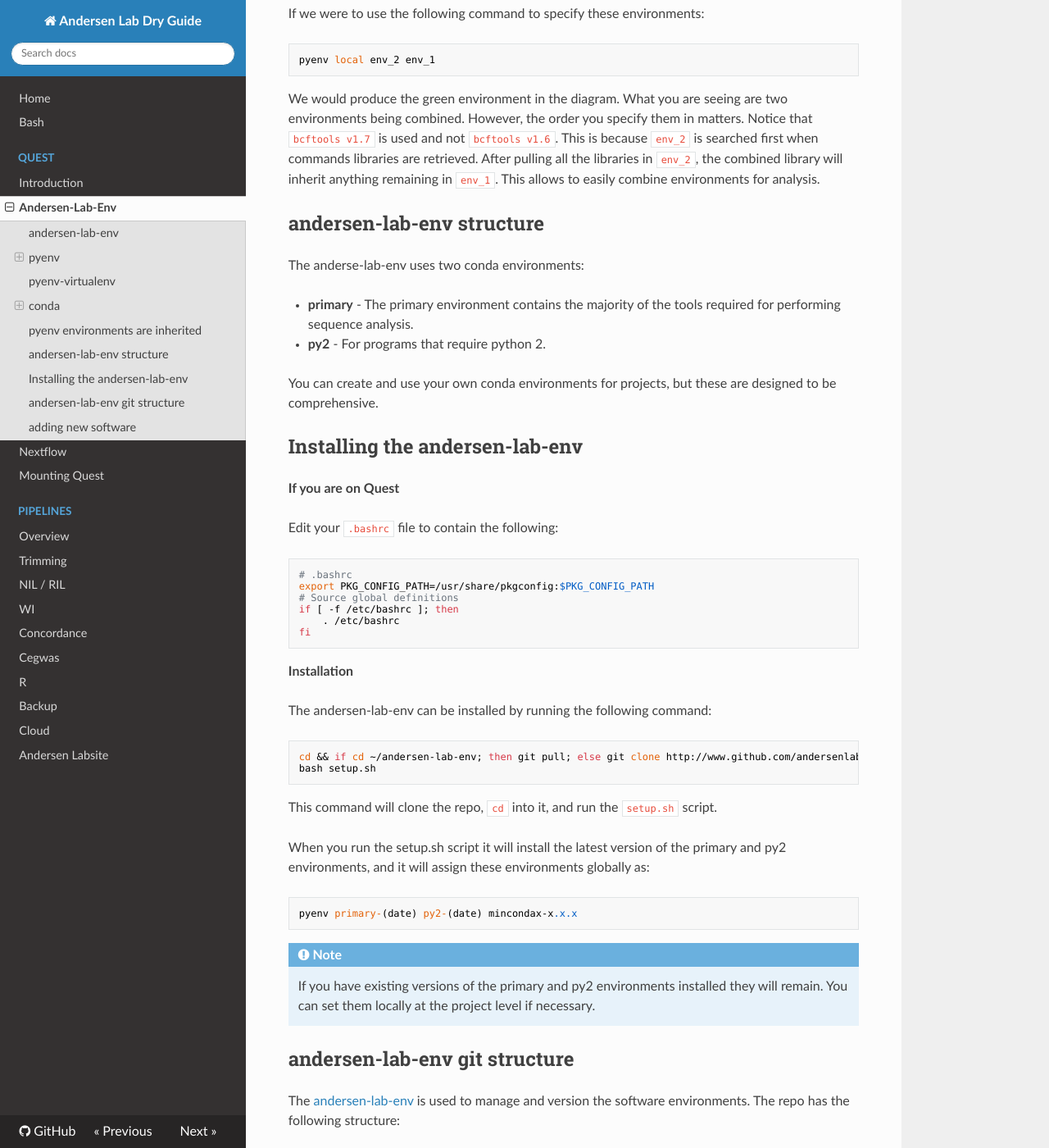
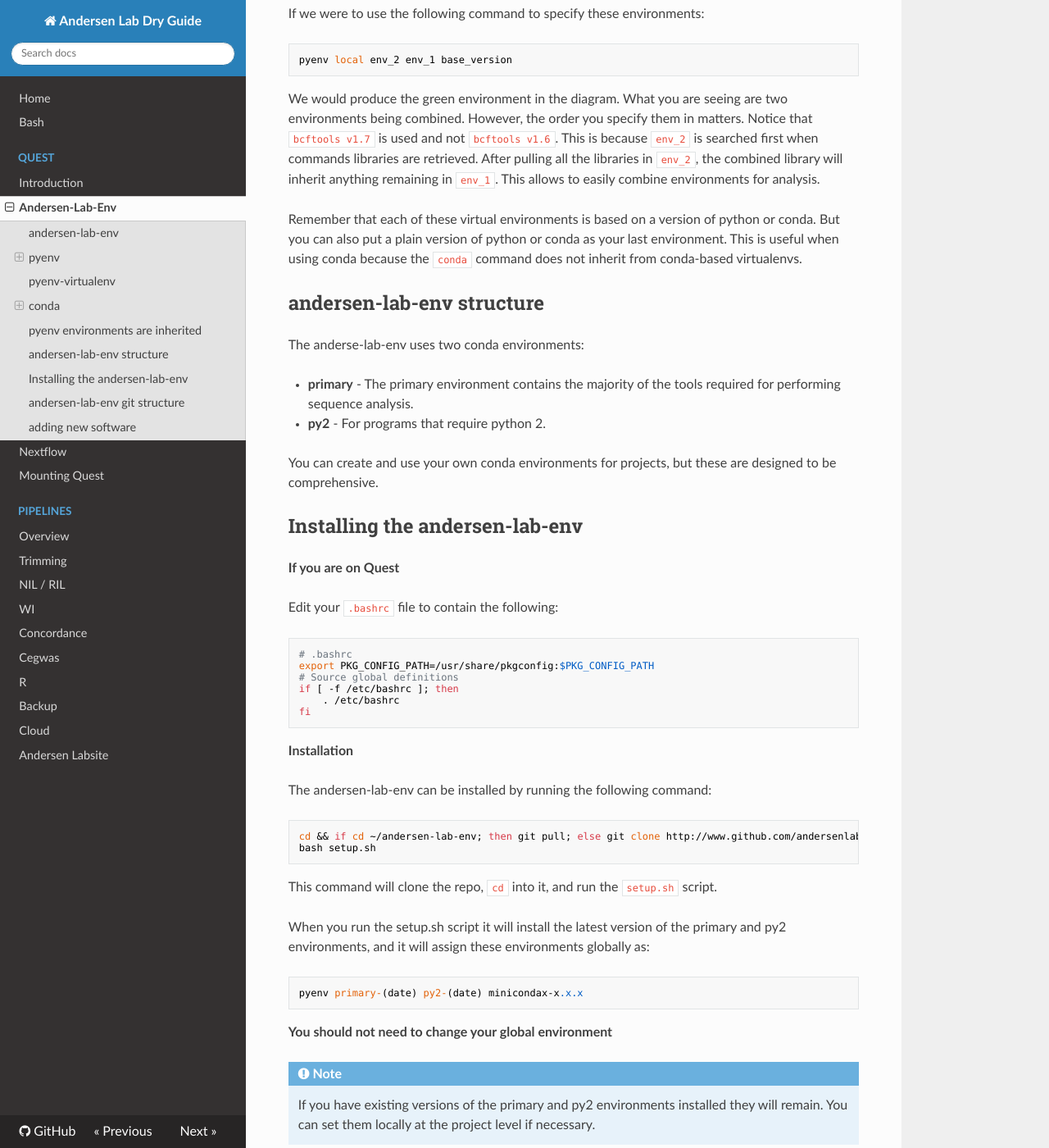
Before and after one commit to AndersenLab/dry-guide, an MkDocs documentation site: the page built from docs/quest-andersen-lab-env.md, in a window 1280 px wide and 1400 px high, scrolled down 6273 px. Shown: the whole window at 82% size. Built offline with MkDocs 1.6.1, drawn with Linux system fonts in a browser that asks for light colours; nearby versions of some CDN libraries; old or Windows-style settings are respelled for this version of MkDocs.

Commit message:
Fix typos and describe base install env

````diff
--- a/docs/quest-andersen-lab-env.md
+++ b/docs/quest-andersen-lab-env.md
@@ -179,10 +179,12 @@
 If we were to use the following command to specify these environments:
 
 ```
-pyenv local env_2 env_1
+pyenv local env_2 env_1 base_version
 ```
 
 We would produce the green environment in the diagram. What you are seeing are two environments being combined. However, the order you specify them in matters. Notice that `bcftools v1.7` is used and not `bcftools v1.6`. This is because `env_2` is searched first when commands libraries are retrieved. After pulling all the libraries in `env_2`, the combined library will inherit anything remaining in `env_1`. This allows to easily combine environments for analysis.
+
+Remember that each of these virtual environments is based on a version of python or conda. But you can also put a plain version of python or conda as your last environment. This is useful when using conda because the `conda` command does not inherit from conda-based virtualenvs.
 
 ## andersen-lab-env structure
 
@@ -219,12 +221,13 @@
 
 This command will clone the repo, `cd` into it, and run the `setup.sh` script.
 
-When you run the setup.sh script it will install the latest version of the primary and py2 environments, and it will assign these
-environments globally as:
+When you run the setup.sh script it will install the latest version of the primary and py2 environments, and it will assign these environments globally as:
 
 ```
-pyenv primary-(date) py2-(date) mincondax-x.x.x
+pyenv primary-(date) py2-(date) minicondax-x.x.x
 ```
+
+__You should not need to change your global environment__
 
 !!! note
 
````
